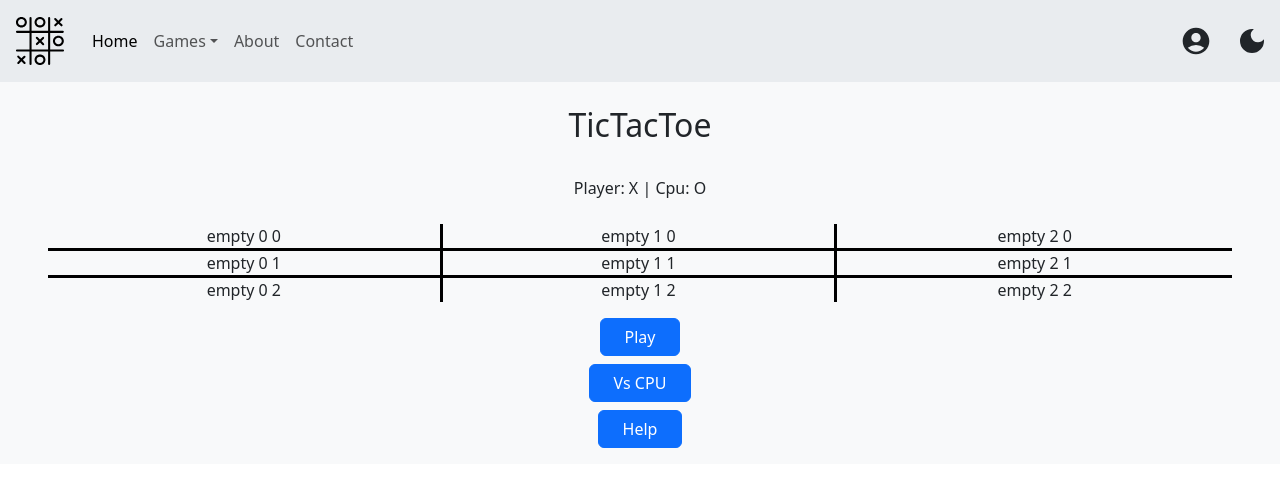
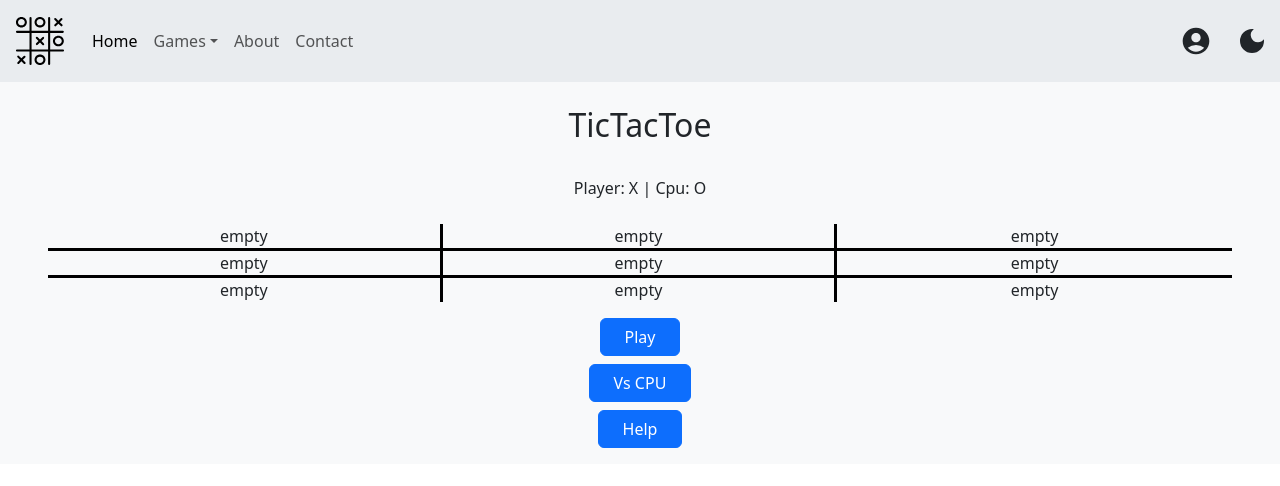
Before and after one commit to Zeden19/pencil-and-paper-games, a React (Vite) app: page /tictactoe in a window 1280 px wide. Shown: the top 486 px of the page. Built offline with nearby package versions, Linux system fonts and the light colour scheme.

Commit message:
Add winning functionality

```diff
--- a/src/TicTacToe/TicTacToeGrid.tsx
+++ b/src/TicTacToe/TicTacToeGrid.tsx
@@ -1,76 +1,111 @@
 import useTicTacToeStore from "./store.ts";
 
 function TicTacToeGrid() {
-  const handleTileClick = useTicTacToeStore(state => state.handleTileClick);
-  const board = useTicTacToeStore(state => state.board);
-  const playing = useTicTacToeStore(state => state.playing);
-  const setTurn = useTicTacToeStore(state => state.setTurn);
+  const {
+    board,
+    handleTileClick,
+    playing,
+    turn,
+    setTurn,
+    setPlaying,
+    setWinner,
+  } = useTicTacToeStore();
 
-  function renderBoard(indexRow: number, index: number, title: string) {
-    const key = indexRow.toString() + " " + index.toString();
-    const onClick = () => {
-      console.log()
-      if (!playing) return;
-      if (board[index][indexRow] !== "empty") return;
+  const isWinner = (indexDown: number, indexRight: number) => {
+    const newBoard = useTicTacToeStore.getState().board; // getting the new state
 
-      handleTileClick(indexRow, index);
-      setTurn();
-    };
+    // check right
+    if (
+      newBoard[indexDown][0] === newBoard[indexDown][1] &&
+      newBoard[indexDown][1] === newBoard[indexDown][2]
+    ) {
+      setWinner(turn);
+      return true;
+    }
+    // check down
+    if (
+      newBoard[0][indexRight] === newBoard[1][indexRight] &&
+      newBoard[1][indexRight] === newBoard[2][indexRight]
+    ) {
+      setWinner(turn);
+      return true;
+    }
+
+    // check diagonal top left
+    if (
+      newBoard[0][0] === newBoard[1][1] &&
+      newBoard[1][1] === newBoard[2][2] &&
+      newBoard[0][0] !== "empty"
+    ) {
+      setWinner(turn);
+      return true;
+    }
+
+    // check diagonal top right (i feel guilty hard coding it, but realistically it's the simplest solution)
+    if (
+      newBoard[0][2] === newBoard[1][1] &&
+      newBoard[1][1] === newBoard[2][0] &&
+      newBoard[0][2] !== "empty"
+    ) {
+      setWinner(turn);
+      return true;
+    }
+
+    // check no winner
+    if (!newBoard.some((row) => row.some((tile) => tile === "empty"))) {
+      setWinner("Nobody");
+      return true;
+    }
+      return false;
+  };
+
+  const getClassName = (indexDown: number, indexRight: number) => {
+    if (
+      (indexRight === 0 && indexDown === 0) ||
+      (indexRight === 1 && indexDown === 0) ||
+      (indexRight === 0 && indexDown === 1) ||
+      (indexRight === 1 && indexDown === 1)
+    ) {
+      return "h-25 border border-top-0 border-start-0 border-3 border-black";
+    }
 
     if (
-      (indexRow === 0 && index === 0) ||
-      (indexRow === 1 && index === 0) ||
-      (indexRow === 0 && index === 1) ||
-      (indexRow === 1 && index === 1)
-    )
-      return (
-        <div
-          key={key}
-          className={
-            "h-25 border border-top-0 border-start-0 border-3 border-black"
-          }
-          onClick={onClick}
-        >
-          {title} {key}
-        </div>
-      );
-
-    if ((indexRow === 2 && index === 0) || (indexRow === 2 && index === 1)) {
-      return (
-        <div
-          key={key}
-          className={"border-bottom border-3 border-black"}
-          onClick={onClick}
-        >
-          {title} {key}
-        </div>
-      );
+      (indexRight === 2 && indexDown === 0) ||
+      (indexRight === 2 && indexDown === 1)
+    ) {
+      return "border-bottom border-3 border-black";
     }
 
-    if ((indexRow === 0 && index === 2) || (indexRow === 1 && index === 2))
-      return (
-        <div
-          onClick={onClick}
-          key={key}
-          className={"border-end border-3 border-black"}
-        >
-          {title} {key}
-        </div>
-      );
+    if (
+      (indexRight === 0 && indexDown === 2) ||
+      (indexRight === 1 && indexDown === 2)
+    ) {
+      return "border-end border-3 border-black";
+    }
 
-    return (
-      <div onClick={onClick} key={key}>
-        {title} {key}
-      </div>
-    );
-  }
+    return ""; // Default case, no additional border styles
+  };
 
   return (
     <>
       <div className={"container-fluid py-2 px-5"}>
         <div className="row row-cols-3">
-          {board.map((row, indexRow) =>
-            row.map((tile, index) => renderBoard(index, indexRow, tile)),
+          {board.map((row, indexDown) =>
+            row.map((title, indexRight) => (
+              <div
+                onClick={() => {
+                  if (!playing) return;
+                  if (board[indexDown][indexRight] !== "empty") return;
+                  handleTileClick(indexDown, indexRight);
+                  isWinner(indexDown, indexRight)
+                  setTurn();
+                }}
+                className={getClassName(indexDown, indexRight)}
+                key={indexRight.toString() + " " + indexDown.toString()}
+              >
+                {title}
+              </div>
+            )),
           )}
         </div>
       </div>
--- a/src/TicTacToe/store.ts
+++ b/src/TicTacToe/store.ts
@@ -5,48 +5,56 @@ interface TicTacToeStore {
   vsCpu: boolean;
   turn: "x" | "o";
   playing: boolean;
+  winner: string;
 
   handleTileClick: (indexRow: number, index: number) => void;
   setPlaying: () => void;
   setVsCpu: () => void;
   setTurn: () => void;
   reset: () => void;
+  setWinner: (winner: string) => void;
 }
 
+const emptyBoard = [
+  ["empty", "empty", "empty"],
+  ["empty", "empty", "empty"],
+  ["empty", "empty", "empty"],
+];
 const useTicTacToeStore = create<TicTacToeStore>((setState) => ({
-  board: [
-    ["empty", "empty", "empty"],
-    ["empty", "empty", "empty"],
-    ["empty", "empty", "empty"],
-  ],
+  board: emptyBoard,
   vsCpu: true,
   turn: "x",
   playing: false,
+  winner: "",
 
-  handleTileClick: (indexRow: number, index: number) => {
+  handleTileClick: (indexDown: number, indexRight: number) => {
     setState((state) => ({
-      board: state.board.map((column, rowIndex) =>
-        rowIndex === index
-          ? column.map((tile, tileIndex) =>
-              tileIndex === indexRow ? state.turn : tile,
+      board: state.board.map((row, rowIndex) =>
+        rowIndex === indexDown
+          ? row.map((tile, tileIndex) =>
+              tileIndex === indexRight ? state.turn : tile,
             )
-          : column,
+          : row,
       ),
     }));
   },
-  setPlaying: () => setState((state) => ({ playing: !state.playing })),
+  setPlaying: () =>
+    setState((state) => ({
+      playing: !state.playing,
+      board: emptyBoard,
+      winner: "",
+    })),
   setVsCpu: () => setState((state) => ({ vsCpu: !state.vsCpu })),
   setTurn: () =>
     setState((state) => ({ turn: state.turn === "x" ? "o" : "x" })),
   reset: () =>
     setState((state) => ({
       playing: !state.playing,
-      board: [
-        ["empty", "empty", "empty"],
-        ["empty", "empty", "empty"],
-        ["empty", "empty", "empty"],
-      ],
+      board: emptyBoard,
+      winner: "",
     })),
+  setWinner: (winner) =>
+    setState((state) => ({ winner: winner, playing: !state.playing })),
 }));
 
 export default useTicTacToeStore;
--- a/src/pages/TicTacToePage.tsx
+++ b/src/pages/TicTacToePage.tsx
@@ -8,7 +8,9 @@ function TicTacToePage() {
   const setPlaying = useTicTacToeStore((state) => state.setPlaying);
   const setVsCpu = useTicTacToeStore((state) => state.setVsCpu);
   const vsCpu = useTicTacToeStore((state) => state.vsCpu);
-  const reset = useTicTacToeStore(state => state.reset);
+  const reset = useTicTacToeStore((state) => state.reset);
+  const winner = useTicTacToeStore((state) => state.winner);
+  const turn = useTicTacToeStore((state) => state.turn);
 
   return (
     <div className={"container-fluid text-center bg-body-tertiary pb-3"}>
@@ -17,16 +19,23 @@ function TicTacToePage() {
       <p>
         {vsCpu ? "Player" : "Player 1"}: X | {vsCpu ? " Cpu" : " Player 2"}: O
       </p>
-      <TicTacToeGrid/>
+
+      {playing && turn + " Turn"}
+
+      {winner && winner.toUpperCase() + " Wins!"} {/* JS lol */}
+
+
+      <TicTacToeGrid />
 
       <button
-        onClick={() => playing ? reset() : setPlaying()}
+        onClick={() => (playing ? reset() : setPlaying())}
         className={"btn btn-primary d-block my-2 px-4 m-auto"}
       >
         {playing ? "Reset" : "Play"}
       </button>
 
       <button
+        disabled={playing}
         onClick={() => setVsCpu()}
         className={"btn btn-primary d-block my-2 px-4 m-auto"}
       >
```
